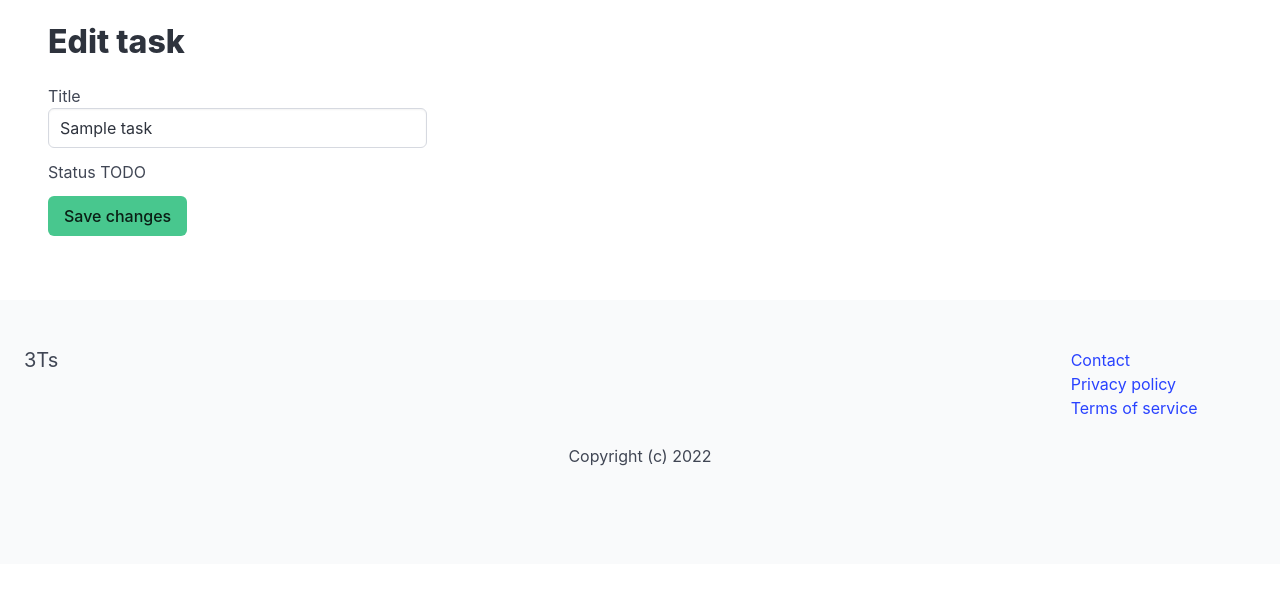
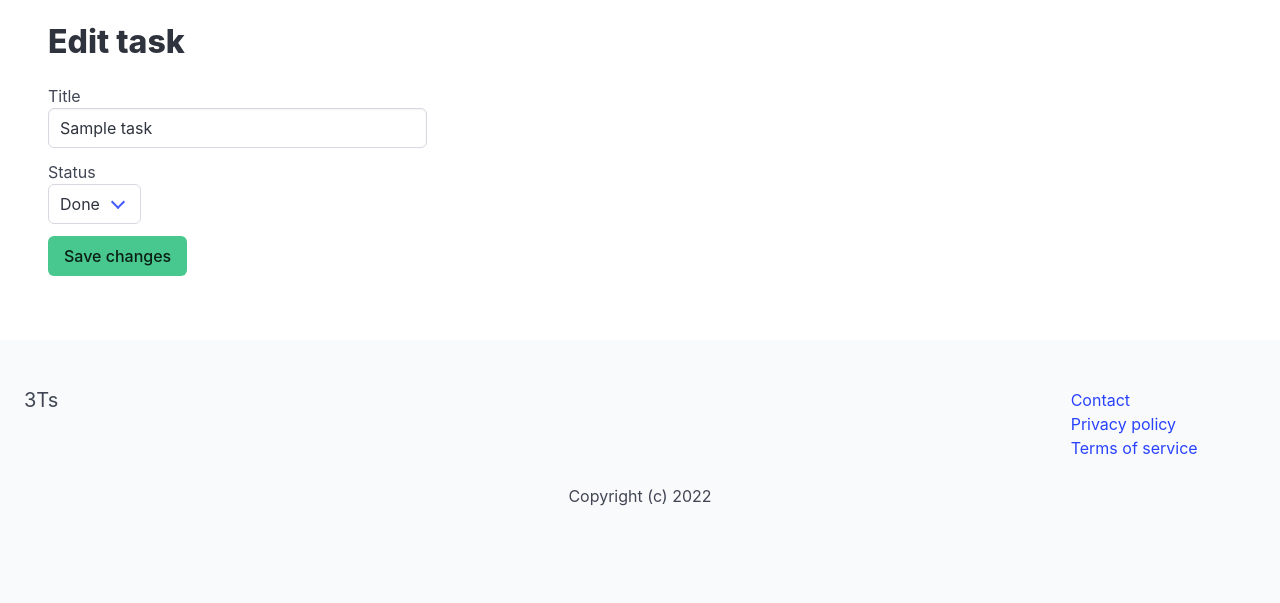
Before and after one commit to ArtusU/3Ts, a Django app: template apps/project/templates/project/edit_task.html in a window 1280 px wide. Shown: the part 128-731 px from the top of the page. Run offline with Django 3.2, Linux system fonts and the light colour scheme; the template is opened without the code that fills it: most values are stand-ins (such as "Sample title", 1, 10 or a date in 2020); some libraries are stand-ins or nearby versions.

Commit message:
project status

```diff
--- a/apps/project/models.py
+++ b/apps/project/models.py
@@ -21,7 +21,7 @@ class Project(models.Model):
         return 0
 
     def num_tasks_todo(self):
-        return 0
+        return self.tasks.filter(status=Task.TODO).count()
 
 
 class Task(models.Model):
--- a/apps/project/templates/project/edit_task.html
+++ b/apps/project/templates/project/edit_task.html
@@ -34,8 +34,14 @@
 
                     <div class="field">
                         <label>Status</label>
-
-                        TODO
+                        <div class="control">
+                            <div class="select">
+                                <select name="status" id="id_status">
+                                    <option value="todo"{% if task.status == 'todo' %} selected{% endif %}>Todo</option>
+                                    <option value="done"{% if task.status == 'done' %} selected{% endif %}>Done</option>
+                                </select>
+                            </div>
+                        </div>
                     </div>
 
                     <div class="field">
```
Also changed, not shown: apps/project/views.py (+20 -8 lines).
